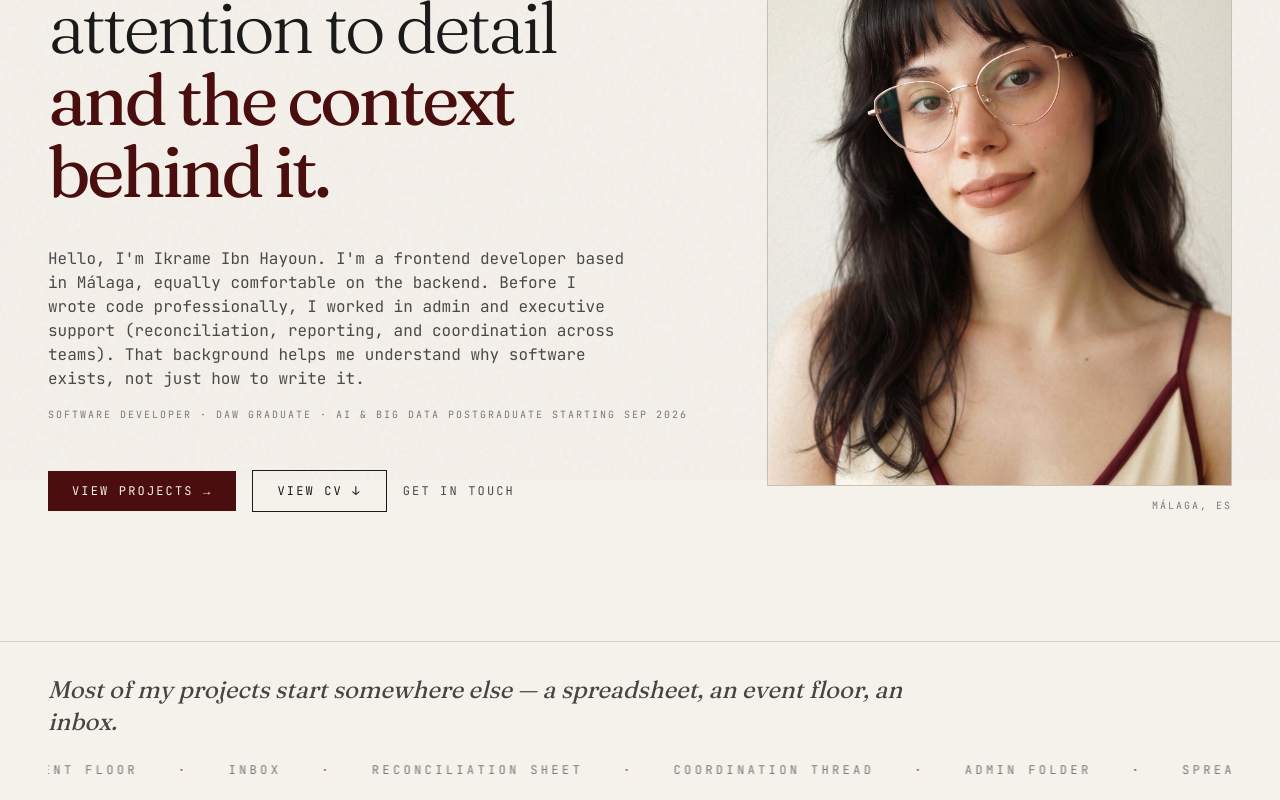
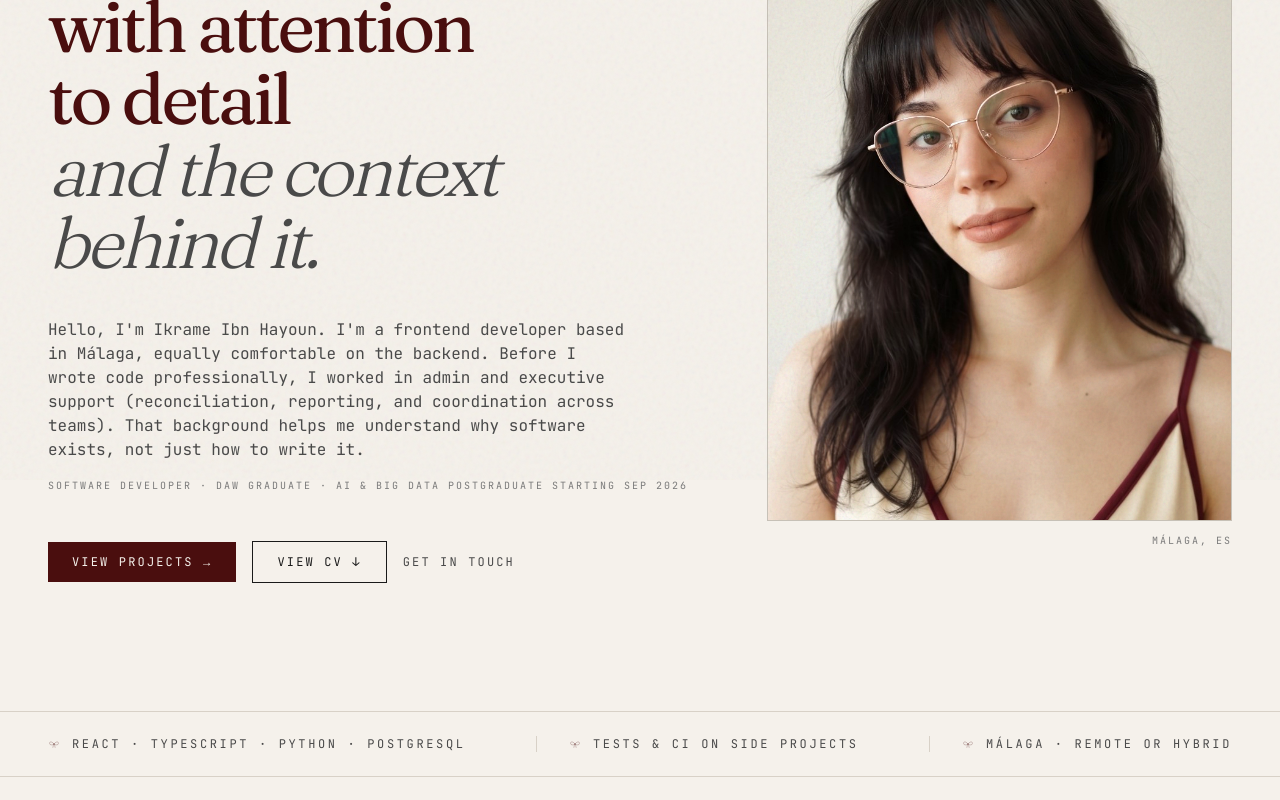
Before and after one commit to ikrame-ih/dev-portfolio, a React (Vite) app in the folder web/: page / in a window 1280 px wide. Shown: the part 320-1120 px from the top of the page. Built offline with nearby package versions, Linux system fonts and the light colour scheme.

Commit message:
Refine hero, credentials strip, contact note, and vault teaser.

```diff
--- a/web/src/components/BlogSection.jsx
+++ b/web/src/components/BlogSection.jsx
@@ -117,9 +117,6 @@ export const BlogSection = () => {
                       Coming soon
                     </span>
                   </div>
-                  <p className="font-mono text-xs text-ink-soft leading-relaxed">
-                    {BLOG.comingSoonNote}
-                  </p>
                 </div>
               </div>
             )}
--- a/web/src/components/ContactSection.jsx
+++ b/web/src/components/ContactSection.jsx
@@ -217,7 +217,7 @@ export const ContactSection = () => {
                   <span>sent · thank you</span>
                 </>
               ) : (
-                "I read everything — usually within a day or two."
+                "I'll reply as soon as I can."
               )}
             </p>
             <button
--- a/web/src/components/Hero.jsx
+++ b/web/src/components/Hero.jsx
@@ -5,7 +5,7 @@ import { ASSETS } from "@/data/assets";
 import { fadeUp } from "@/lib/motion";
 import { scrollToElement } from "@/lib/scroll";
 
-const STEP_DELAY = [0, 0.4, 0.85, 1.2, 1.55];
+const STEP_DELAY = [0, 0.4, 0.85, 1.2, 1.55, 1.7];
 
 const heroStep = (step, reduce) => fadeUp(reduce, STEP_DELAY[step], 10);
 
@@ -34,7 +34,7 @@ export const Hero = () => {
 
           <h1
             data-testid="hero-headline"
-            className="font-serif font-light text-[2.4rem] leading-[1.05] sm:text-5xl md:text-6xl lg:text-7xl tracking-tighter text-ink"
+            className="font-serif font-light text-[2.4rem] leading-[1.05] sm:text-5xl md:text-6xl lg:text-7xl tracking-tighter text-ink text-balance"
           >
             {PROFILE.headlineParts.map((part, i) => (
               <motion.span
@@ -128,22 +128,24 @@ export const Hero = () => {
       </div>
 
       <motion.div
-        {...heroStep(4, reduce)}
-        className="mt-24 md:mt-32 border-y border-bone-400 py-6 md:py-8 overflow-hidden"
+        {...heroStep(5, reduce)}
+        className="mt-24 md:mt-32 border-y border-bone-400 py-5 md:py-6"
       >
         <div className="max-w-7xl mx-auto px-6 md:px-12">
-          <p className="font-serif italic text-lg md:text-2xl text-ink/80 leading-relaxed max-w-4xl">
-            {PROFILE.heroTransition}
-          </p>
-          <div className="mt-5 md:mt-6 overflow-hidden" aria-hidden="true">
-            <div className="marquee-track gap-10 font-mono text-[10px] md:text-xs uppercase tracking-[0.28em] text-ink-mute">
-              {[...PROFILE.heroTicker, ...PROFILE.heroTicker].map((item, i) => (
-                <span key={`${item}-${i}`} className="inline-flex items-center gap-10 shrink-0">
-                  <span>{item}</span>
-                  <span className="text-burgundy/70">·</span>
-                </span>
-              ))}
-            </div>
+          <div className="flex flex-col md:flex-row md:items-center md:justify-between gap-4 md:gap-8">
+            {PROFILE.heroCredentials.map((line, i) => (
+              <div
+                key={line}
+                className={`flex items-center gap-3 min-w-0 ${
+                  i > 0 ? "md:border-l md:border-bone-400 md:pl-8" : ""
+                }`}
+              >
+                <Bow size={12} className="shrink-0 hidden sm:block" />
+                <p className="font-mono text-[10px] md:text-xs uppercase tracking-[0.22em] text-ink-soft leading-relaxed">
+                  {line}
+                </p>
+              </div>
+            ))}
           </div>
         </div>
       </motion.div>
--- a/web/src/data/portfolio.js
+++ b/web/src/data/portfolio.js
@@ -15,20 +15,16 @@ export const PROFILE = {
   headline: "I build software with attention to detail",
   headlineAccent: "and the context behind it.",
   headlineParts: [
-    { text: "I build software with attention to detail" },
-    { text: "and the context behind it.", italic: true, accent: true },
+    { text: "I build software" },
+    { text: "with attention to detail", accent: true },
+    { text: "and the context behind\u00A0it.", italic: true },
   ],
   heroSubtext:
     "Hello, I'm Ikrame Ibn Hayoun. I'm a frontend developer based in Málaga, equally comfortable on the backend. Before I wrote code professionally, I worked in admin and executive support (reconciliation, reporting, and coordination across teams). That background helps me understand why software exists, not just how to write it.",
-  heroTransition:
-    "Most of my projects start somewhere else — a spreadsheet, an event floor, an inbox.",
-  heroTicker: [
-    "spreadsheet",
-    "event floor",
-    "inbox",
-    "reconciliation sheet",
-    "coordination thread",
-    "admin folder",
+  heroCredentials: [
+    "React · TypeScript · Python · PostgreSQL",
+    "Tests & CI on side projects",
+    "Málaga · Remote or hybrid",
   ],
   tagline:
     "Software developer · DAW graduate · AI & Big Data postgraduate starting Sep 2026",
@@ -310,8 +306,6 @@ export const BLOG = {
   intro:
     "Notes from my corner of the internet about development, what I'm learning, music, anime, and whatever else catches my interest. It's not really a technical blog, more a place to think aloud, share what I enjoy, and leave room to experiment.",
   comingSoon: true,
-  comingSoonNote:
-    "First up: Planning first — colour-coded notes, neat folders, and why Obsidian finally clicked.",
   posts: [
     {
       slug: "planning-first",
```
